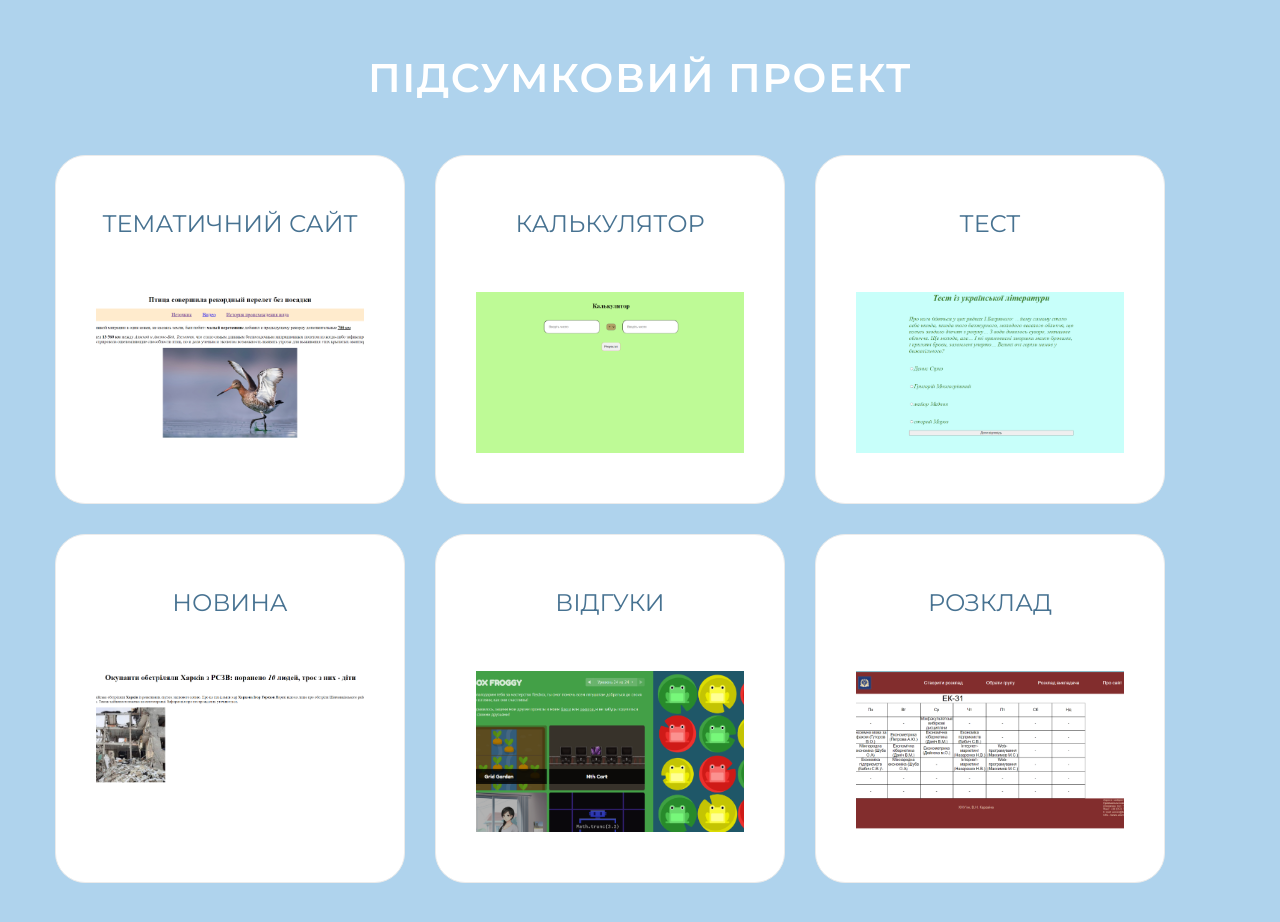
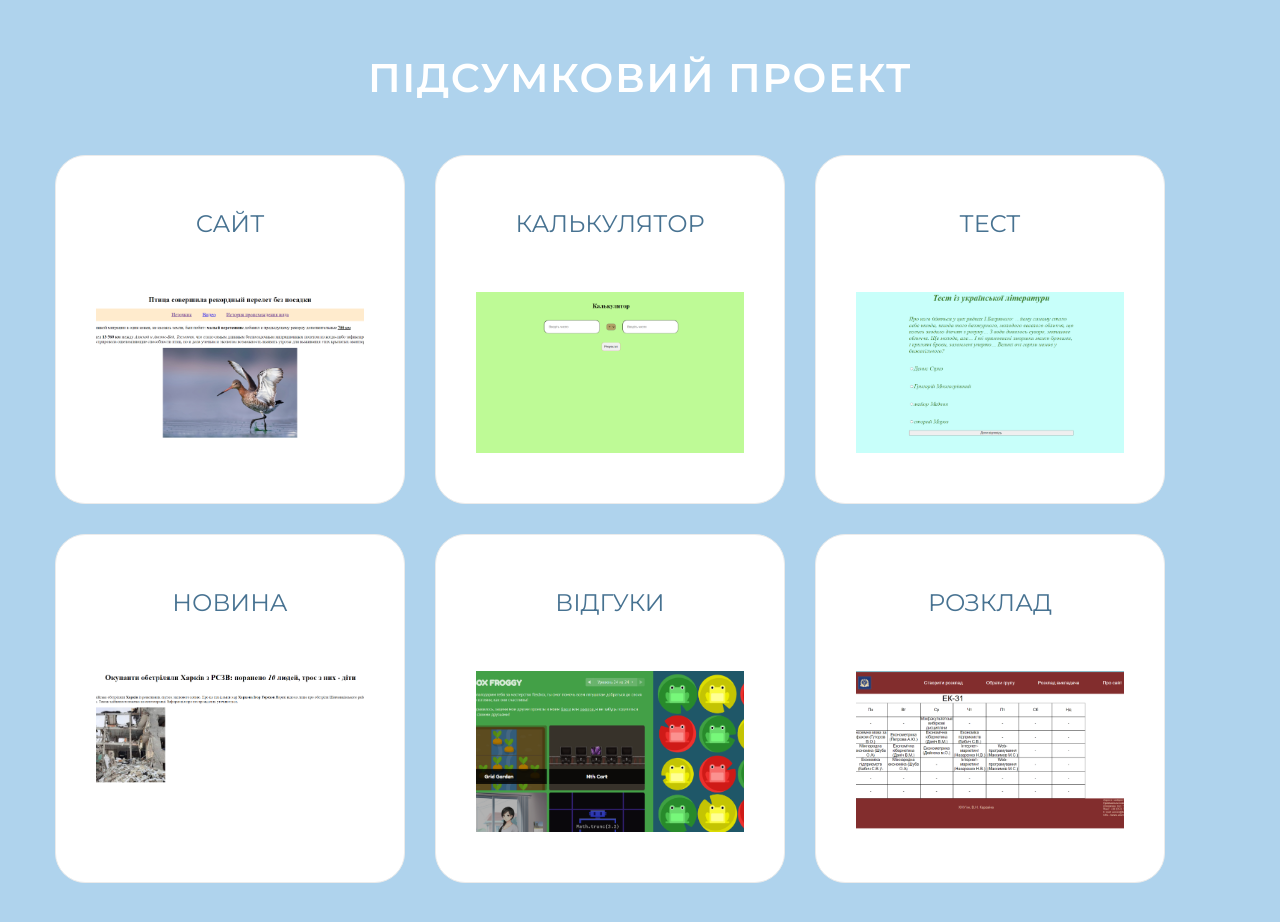
Before and after one commit to DaniilStarodubtsev/project, a plain HTML site: page index.html in a window 1280 px wide. Drawn offline with Linux system fonts and the light colour scheme; files whose address does not match are found by name.

Commit message:
Update index.html

```diff
--- a/index.html
+++ b/index.html
@@ -23,7 +23,7 @@
                                 class="reviews__item item-reviews"
                             >
                                 <div class="item-reviews__text">
-                                    <p>Тематичний сайт</p>
+                                    <p>Сайт</p>
                                 </div>
                                 <div
                                     class="item-reviews__author author-item-reviews"
```
